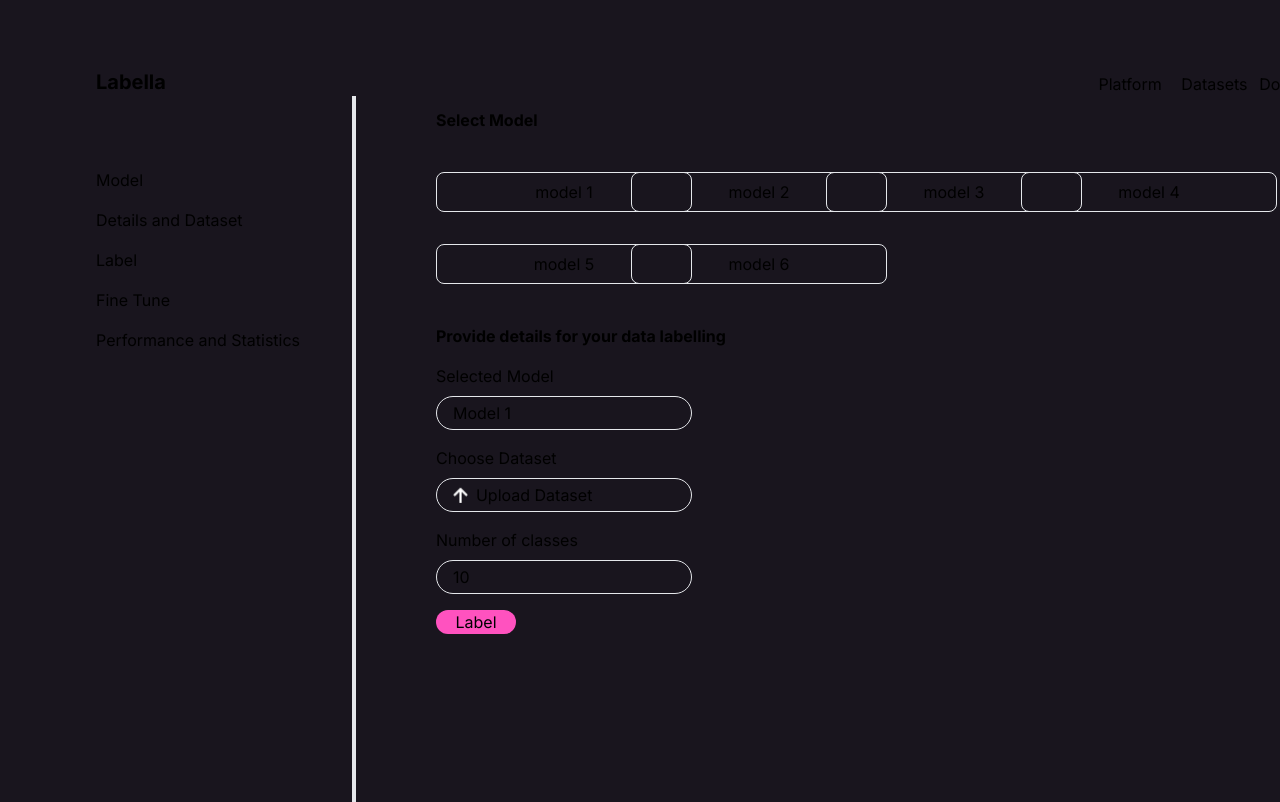
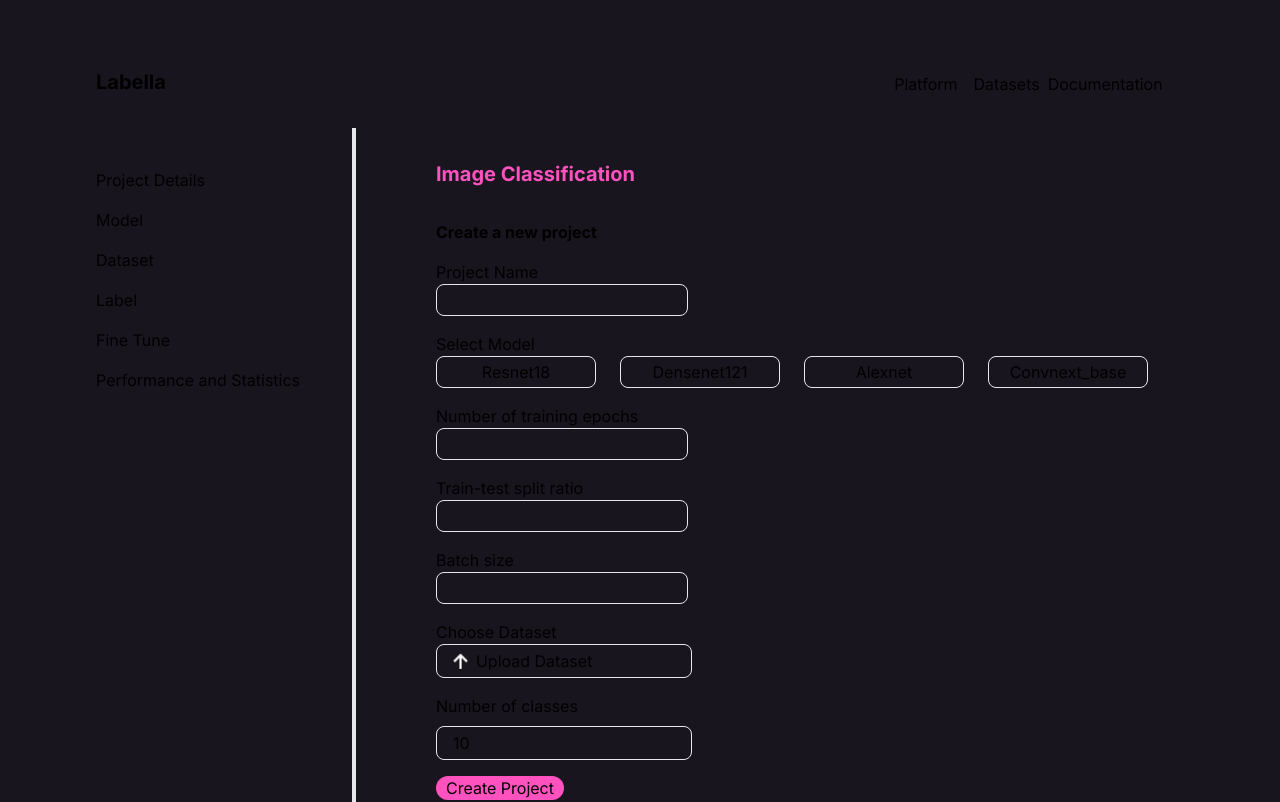
Before and after one commit to oliviaow2022/techjam, a Next.js app in the folder labella/: page /image-classification in a window 1280 px wide. Shown: the top 802 px of the page. Built offline with nearby package versions, Linux system fonts and the light colour scheme.

Commit message:
create project page wip

```diff
--- a/labella/src/app/home/page.js
+++ b/labella/src/app/home/page.js
@@ -3,8 +3,8 @@ import Link from 'next/link';
 
 export default function Home() {
     return (
-        <main className="flex flex-col min-h-screen px-24 pb-24 bg-[#19151E] z-20 justify-center">
-            <div className="flex flex-row fixed top-0 h-24 w-11/12 z-20 bg-[#19151E] items-end">
+        <main className="flex flex-col min-h-screen px-24 pb-24 bg-[#19151E] z-20">
+            <div className="flex flex-row fixed top-0 h-24 w-10/12 2xl:w-full z-20 bg-[#19151E] items-end">
                 <div className="z-10 max-w-5xl w-full justify-between text-sm lg:flex">
                     <Link href="/"><p className="text-xl font-bold">Labella</p></Link>
                 </div>
--- a/labella/src/app/image-classification/page.js
+++ b/labella/src/app/image-classification/page.js
@@ -1,12 +1,13 @@
 import Image from "next/image";
 import Link from 'next/link';
+import InputBox from "@/components/InputBox";
 
 export default function ImageClassification() {
-    const menuOptions = ["Model", "Details and Dataset", "Label", "Fine Tune", "Performance and Statistics"]
-    const models = ["model 1", "model 2", "model 3", "model 4", "model 5", "model 6"]
+    const menuOptions = ["Project Details", "Model", "Dataset", "Label", "Fine Tune", "Performance and Statistics"]
+    const models = ["Resnet18", "Densenet121", "Alexnet", "Convnext_base"]
     return (
         <main className="flex flex-col min-h-screen px-24 pb-24 bg-[#19151E] z-20">
-            <div className="flex flex-row fixed top-0 h-24 w-full z-20 bg-[#19151E] items-end">
+            <div className="flex flex-row fixed top-0 h-24 w-10/12 2xl:w-full z-20 bg-[#19151E] items-end">
                 <div className="z-10 max-w-5xl w-full justify-between text-sm lg:flex">
                     <Link href="/"><p className="text-xl font-bold">Labella</p></Link>
                 </div>
@@ -22,44 +23,58 @@ export default function ImageClassification() {
                         <p key={index} className="hover:cursor-pointer hover:text-[#FF52BF]">{option}</p>
                     ))}
                 </div>
-                <div className="h-screen bg-white border-2 mt-10 ml-64"></div>
+                <div className="bg-white border-2 mt-32 ml-64 h-screen sticky"></div>
                 <div className="ml-20">
-                    <p className="text-xl text-[#FF52BF] font-bold my-10">Image Classification</p>
-                    <p className="font-bold mb-10">Select Model</p>
-                    <div className="grid grid-cols-4 gap-8">
+                    <p className="text-xl text-[#FF52BF] font-bold mb-8 mt-40">Image Classification</p>
+                    <div className="mb-4">
+                        <p className="font-bold mb-4">Create a new project</p>
+                        <InputBox label={"Project Name"} />
+                    </div>
+
+                    <div className="mb-4">
+                        <p className="mt-4">Select Model</p>
+                        <div className="grid grid-cols-4 gap-6">
                             {models.map((model, index) => (
-                            <div key={index} className="flex border w-64 items-center justify-center rounded-lg h-10 hover:bg-[#FF52BF] cursor-pointer hover:text-black">
+                                <div key={index} className="flex border w-40 2xl:w-64 items-center justify-center rounded-lg h-8 hover:bg-[#FF52BF] cursor-pointer hover:text-black">
                                     {model}
                                 </div>
                             ))}
                         </div>
-                    <p className="font-bold mt-10 mb-4">Provide details for your data labelling</p>
-                    <div className="flex flex-col gap-4">
-                        <div>
-                            <p className="mb-2">Selected Model</p>
+                    </div>
 
-                            <div className="flex border w-64 rounded-full pl-4 py-1">Model 1</div>
+                    <div className="mb-4">
+                        <InputBox label={"Number of training epochs"} />
                     </div>
-                        <div>
-                            <p className="mb-2">Choose Dataset</p>
-                            <div className="flex border w-64 rounded-full pl-4 py-1 items-center">
+
+                    <div className="mb-4">
+                        <InputBox label={"Train-test split ratio"} />
+                    </div>
+
+                    <div className="mb-4">
+                        <InputBox label={"Batch size"} />
+                    </div>
+
+
+                    <div className="mb-4">
+                        <p className="">Choose Dataset</p>
+                        <div className="flex border w-64 rounded-lg pl-4 py-1 items-center">
                             <img src="/upload.png" alt="upload icon" className="h-4 mr-2"></img>
                             <p>Upload Dataset</p>
                         </div>
                     </div>
-                        <div>
+                    <div className="mb-4">
                         <p className="mb-2">Number of classes</p>
-                            <div className="flex border w-64 rounded-full pl-4 py-1 items-center">
+                        <div className="flex border w-64 rounded-lg pl-4 py-1 items-center">
                             10
                         </div>
                     </div>
                     <div>
-                            <div className="flex bg-[#FF52BF] w-20 rounded-full justify-center items-center cursor-pointer">
-                                <p>Label</p>
+                        <div className="flex bg-[#FF52BF] w-32 rounded-full justify-center items-center cursor-pointer">
+                            <p>Create Project</p>
                         </div>
                     </div>
 
-                    </div>
+
 
                 </div>
             </div>
--- a/labella/src/app/page.js
+++ b/labella/src/app/page.js
@@ -4,9 +4,9 @@ import Link from 'next/link';
 export default function Home() {
   return (
     <main className="flex flex-col min-h-screen px-24 pb-24 bg-[#19151E] z-20">
-      <div className="flex flex-row fixed top-0 h-24 w-full z-20 bg-[#19151E] items-end">
+      <div className="flex flex-row fixed top-0 h-24 w-10/12 2xl:w-full z-20 bg-[#19151E] items-end">
         <div className="z-10 max-w-5xl w-full justify-between text-sm lg:flex">
-          <p className="text-xl font-bold">Labella</p>
+          <Link href="/"><p className="text-xl font-bold">Labella</p></Link>
         </div>
         <div className="flex justify-around w-96">
           <p className="mx-4">Platform</p>
@@ -14,7 +14,7 @@ export default function Home() {
           <p>Documentation</p>
         </div>
       </div>
-      <div className="flex flex-col items-center h-screen justify-center">
+      <div className="flex flex-col items-center h-96 place-content-center">
         <p className="text-5xl font-bold mt-32"><span className="text-[#1ED2EC]">Smarter</span> Data Labeling</p>
         <p className="text-5xl font-bold mb-10">Accelerated by <span className="text-[#FFE261]">Active Learning</span></p>
         <div className="bg-[#FF52BF] w-32 h-8 place-content-center text-center rounded-full font-bold cursor-pointer hover:opacity-90 active:opacity-100">
--- /dev/null
+++ b/labella/src/components/InputBox.jsx
@@ -0,0 +1,21 @@
+'use client';
+import React, {useState} from 'react';
+
+const InputBox = ({label}) => {
+    const [inputValue, setInputValue] = useState('');
+    const handleInputChange = (e) => {
+        setInputValue(e.target.value);
+    };
+
+    const handleSubmit = () => {
+    };
+
+    return(
+        <div>
+            <label htmlFor="input-box" className='block'>{label}</label>
+            <input type="text" value={inputValue} onChange={handleInputChange} className='text-white p-2 border rounded-lg h-8 bg-transparent'></input>
+        </div>
+    )
+};
+
+export default InputBox;
```
Lines whose indentation alone changed are shown as unchanged.
